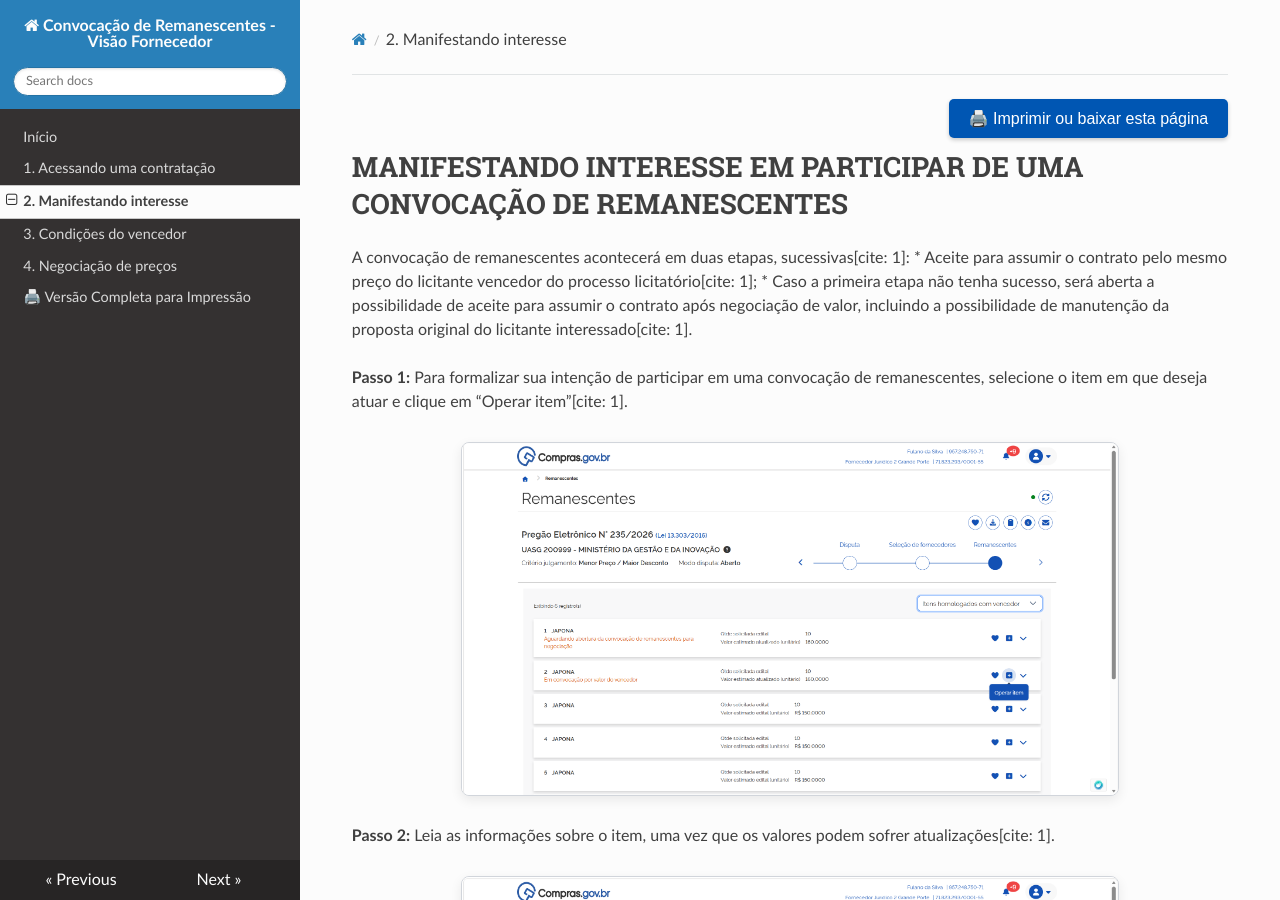
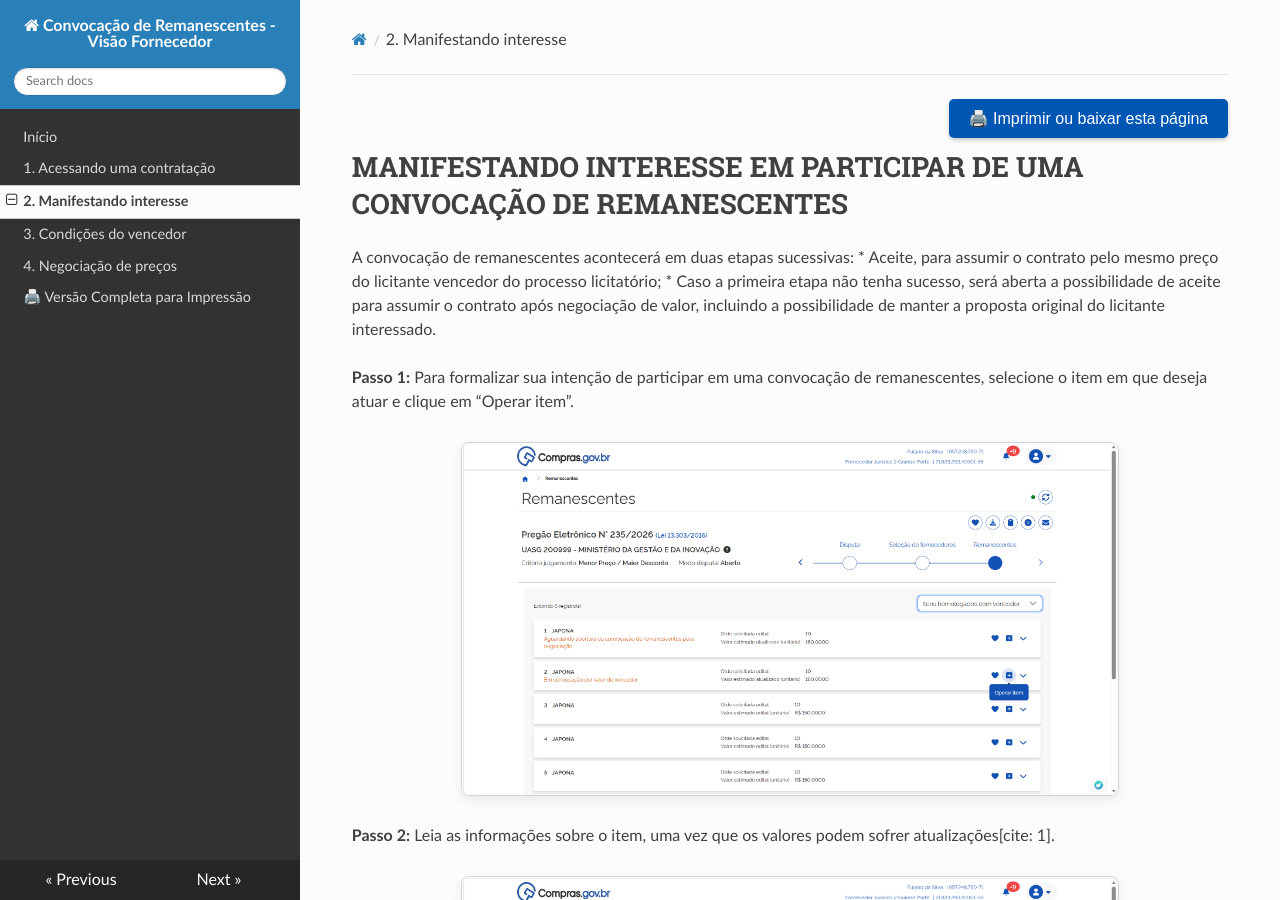
Before and after one commit to emilix10-bit/convocacao-de-remanescentes-fornecedor, an MkDocs documentation site: the page built from docs/02-manifestando-interesse.md, in a window 1280 px wide and 900 px high. Built offline with MkDocs 1.6.1, drawn with Linux system fonts in a browser that asks for light colours; nearby versions of some CDN libraries.

Commit message:
Fix formatting and punctuation in manifest document
Correct formatting of the text and punctuation in the document.

```diff
--- a/docs/02-manifestando-interesse.md
+++ b/docs/02-manifestando-interesse.md
@@ -6,11 +6,11 @@
 
 # MANIFESTANDO INTERESSE EM PARTICIPAR DE UMA CONVOCAÇÃO DE REMANESCENTES
 
-A convocação de remanescentes acontecerá em duas etapas, sucessivas[cite: 1]:
-* Aceite para assumir o contrato pelo mesmo preço do licitante vencedor do processo licitatório[cite: 1];
-* Caso a primeira etapa não tenha sucesso, será aberta a possibilidade de aceite para assumir o contrato após negociação de valor, incluindo a possibilidade de manutenção da proposta original do licitante interessado[cite: 1].
+A convocação de remanescentes acontecerá em duas etapas sucessivas:
+* Aceite, para assumir o contrato pelo mesmo preço do licitante vencedor do processo licitatório;
+* Caso a primeira etapa não tenha sucesso, será aberta a possibilidade de aceite para assumir o contrato após negociação de valor, incluindo a possibilidade de manter a proposta original do licitante interessado.
 
-**Passo 1:** Para formalizar sua intenção de participar em uma convocação de remanescentes, selecione o item em que deseja atuar e clique em “Operar item”[cite: 1].
+**Passo 1:** Para formalizar sua intenção de participar em uma convocação de remanescentes, selecione o item em que deseja atuar e clique em “Operar item”.
 
 ![Tela 09](./Imagens/tela09-operar-item.png)
 
```
